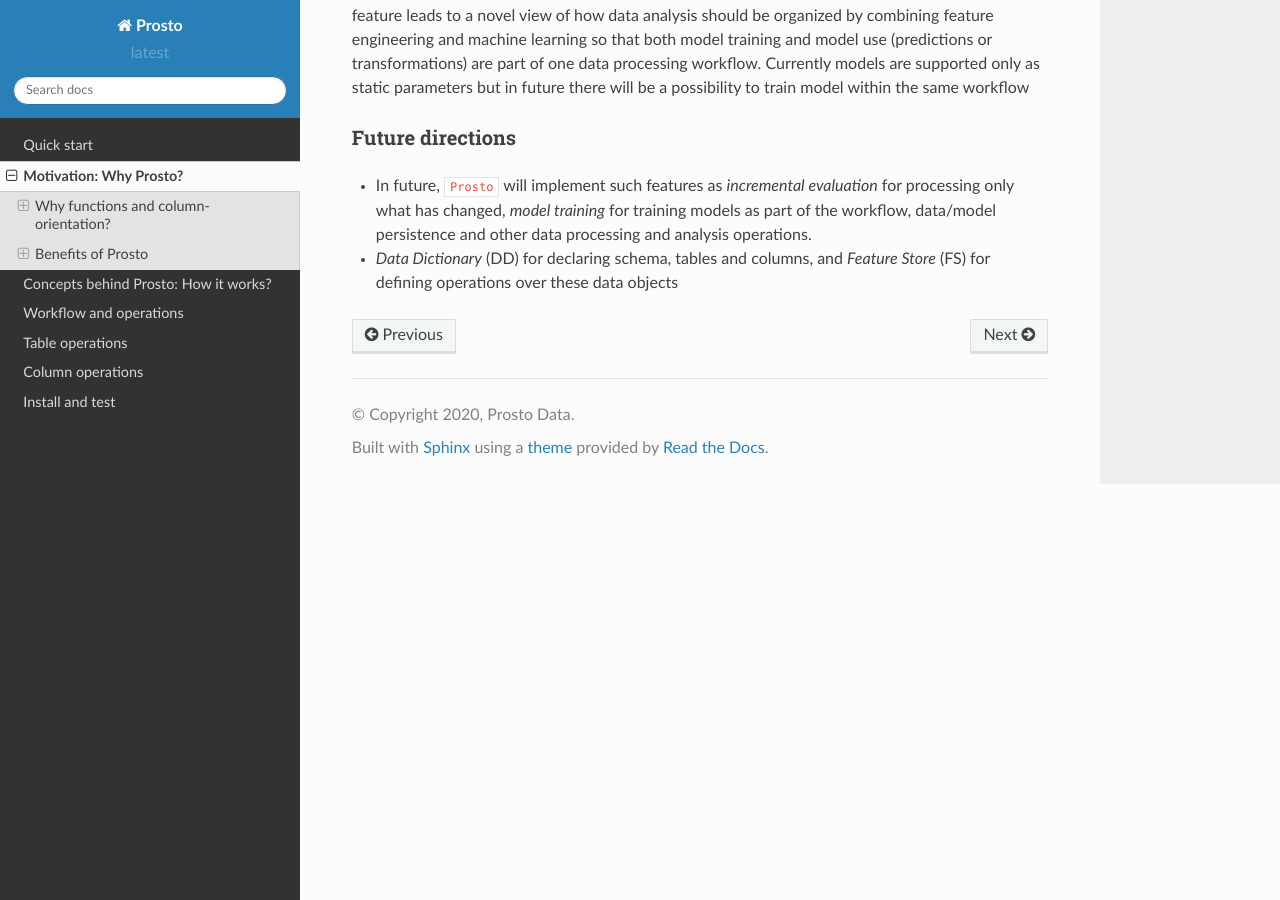
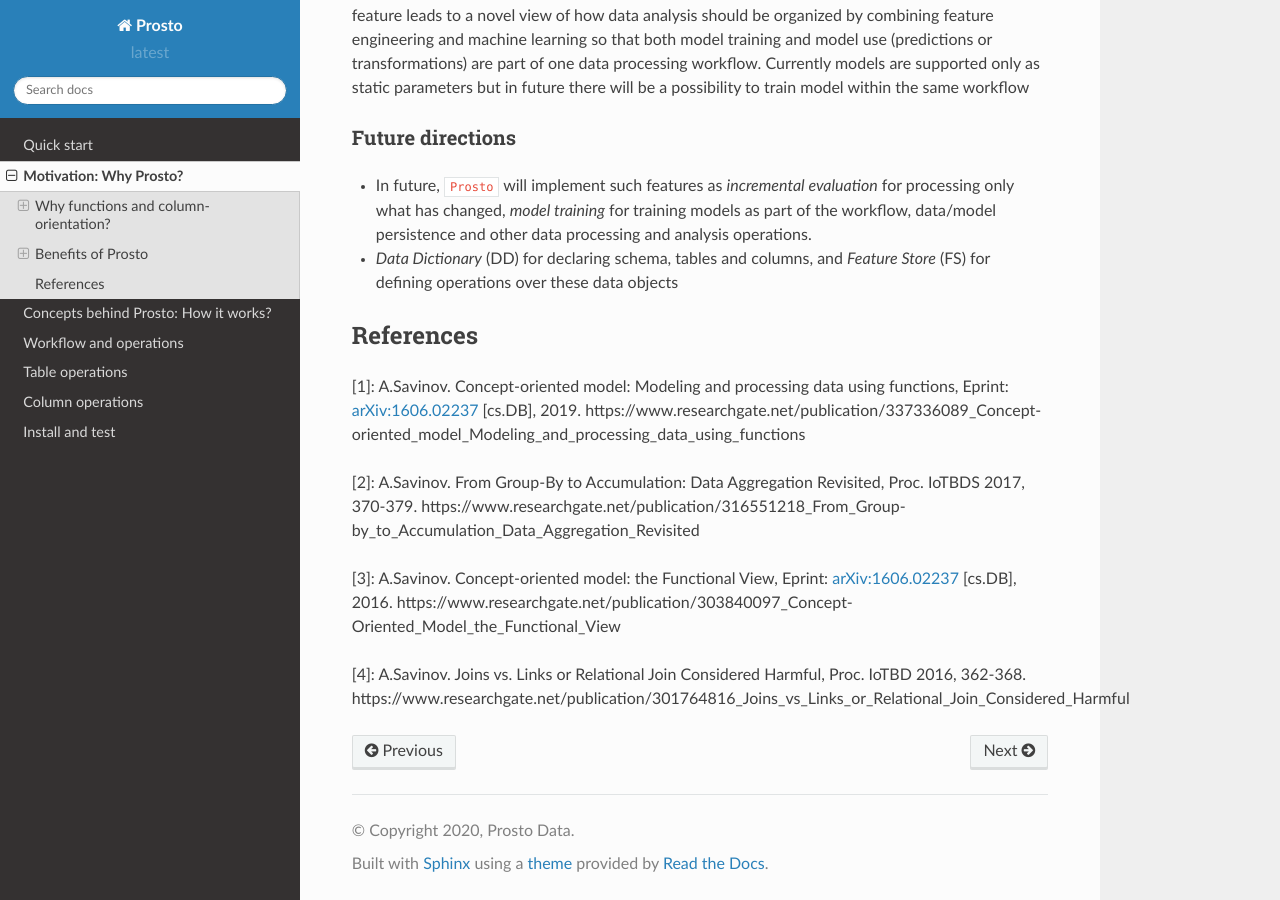
Before and after one commit to asavinov/prosto, a Sphinx documentation site: the page built from docs/text/why.md, in a window 1280 px wide and 900 px high, scrolled down 3927 px. Built offline with Sphinx 7.4.7 and the Read the Docs theme 2.0.0, drawn with Linux system fonts in a browser that asks for light colours.

Commit message:
update documentation

```diff
--- a/docs/text/why.md
+++ b/docs/text/why.md
@@ -91,3 +91,13 @@
 * In future, `Prosto` will implement such features as *incremental evaluation* for processing only what has changed, *model training* for training models as part of the workflow, data/model persistence and other data processing and analysis operations.
 
 * *Data Dictionary* (DD) for declaring schema, tables and columns, and *Feature Store* (FS) for defining operations over these data objects
+
+## References
+
+<a id="1"></a>[1]: A.Savinov. Concept-oriented model: Modeling and processing data using functions, Eprint: [arXiv:1606.02237](https://arxiv.org/abs/1911.07225) [cs.DB], 2019. https://www.researchgate.net/publication/337336089_Concept-oriented_model_Modeling_and_processing_data_using_functions
+
+<a id="1"></a>[2]: A.Savinov. From Group-By to Accumulation: Data Aggregation Revisited, Proc. IoTBDS 2017, 370-379. https://www.researchgate.net/publication/316551218_From_Group-by_to_Accumulation_Data_Aggregation_Revisited
+
+<a id="1"></a>[3]: A.Savinov. Concept-oriented model: the Functional View, Eprint: [arXiv:1606.02237](https://arxiv.org/abs/1606.02237) [cs.DB], 2016. https://www.researchgate.net/publication/303840097_Concept-Oriented_Model_the_Functional_View
+
+<a id="1"></a>[4]: A.Savinov. Joins vs. Links or Relational Join Considered Harmful, Proc. IoTBD 2016, 362-368. https://www.researchgate.net/publication/301764816_Joins_vs_Links_or_Relational_Join_Considered_Harmful
```
